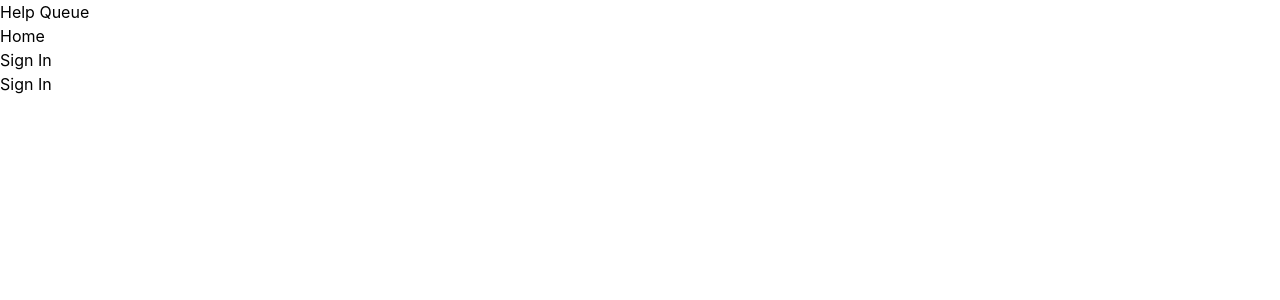
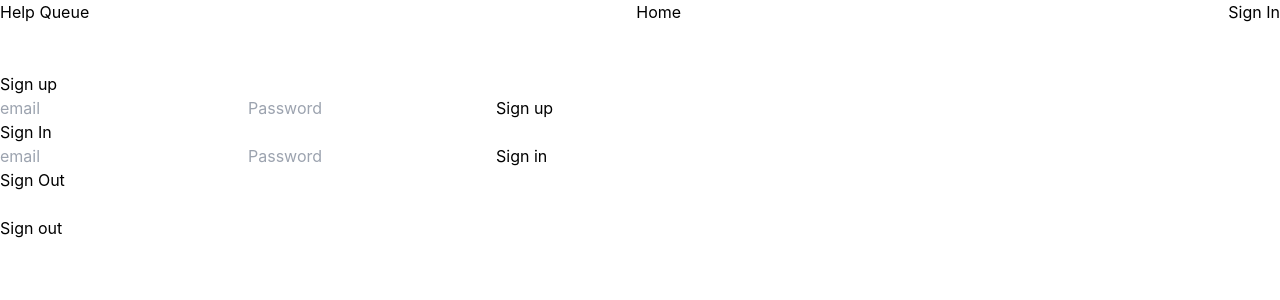
Before and after one commit to Zookerman3/Stock-Tracker-App, a React (Create React App) app: page /sign-in in a window 1280 px wide. Shown: the top 300 px of the page. Built offline with nearby package versions, Linux system fonts and the light colour scheme; no server answers.

Commit message:
wip hooking up api

```diff
--- /dev/null
+++ b/src/actions/ActionTypes.js
@@ -0,0 +1,2 @@
+export const GET_RECENT_TRADES_FAILURE='GET_TOP_STORIES_FAILURE'
+export const GET_RECENT_TRADES_SUCCESS='GET_TOP_STORIES_SUCCESS'
--- /dev/null
+++ b/src/actions/index.js
@@ -0,0 +1,11 @@
+import * as c from './ActionTypes';
+
+export const getRecentTradesSuccess = (recentTrades) => ({
+  type: c.GET_RECENT_TRADES_SUCCESS,
+  recentTrades
+});
+
+export const getRecentTradesFailure = (error) => ({
+  type: c.GET_RECENT_TRADES_FAILURE,
+  error
+});
--- a/src/components/Homepage.js
+++ b/src/components/Homepage.js
@@ -1,9 +1,64 @@
-import React from "react";
+import React, { useEffect, useReducer } from 'react';
+import recentTradesReducer from '../reducers/recent-trades-reducer';
+import { getRecentTradesSuccess, getRecentTradesFailure } from "./../actions/index";
 
-function Homepage(){
-  return (
-    <h1 className="text-center">Homepage</h1>
-  );
+
+const initialState = {
+    isLoaded: false,
+    recentTrades: [],
+    error: null
+};
+
+function Homepage() {
+    const [state, dispatch] = useReducer(recentTradesReducer, initialState);
+
+    useEffect(() => {
+        const headers = {
+            'Accept': 'application/json',
+            'X-CSRFToken': 'TyTJwjuEC7VV7mOqZ622haRaaUr0x0Ng4nrwSRFKQs7vdoBcJlK9qjAS69ghzhFu',
+            'Authorization': 'Token 5451c2b730af150677e5afd547ba70fe626a5d8c',
+          };
+
+        fetch(`https://api.quiverquant.com/beta/live/congresstrading`)
+            .then(response => {
+                if (!response.ok) {
+                    throw new Error(`${response.status}: ${response.statusText}`);
+                } else {
+                    return response.json()
+                }
+            })
+            .then((jsonifiedResponse) => {
+                const action = getRecentTradesSuccess(jsonifiedResponse.results)
+                dispatch(action);
+            })
+            .catch((error) => {
+                const action = getRecentTradesFailure(error.message)
+                dispatch(action);
+            });
+    }, [])
+
+    const { error, isLoaded, recentTrades } = state;
+
+    if (error) {
+        return <h1>Error: {error}</h1>;
+    } else if (!isLoaded) {
+        return <h1>...Loading...</h1>;
+    } else {
+        return (
+            <React.Fragment>
+                <h1>Most Recent Trades</h1>
+                <ul>
+                    {recentTrades.map((trade, index) =>
+                        <li key={index}>
+                            <h3>{trade.ReportDate}</h3>
+                            <p>{trade.Ticker}</p>
+                        </li>
+                    )}
+                </ul>
+            </React.Fragment>
+        );
+    }
 }
 
+
 export default Homepage
--- a/src/components/NavBar.js
+++ b/src/components/NavBar.js
@@ -1,18 +1,21 @@
 import { Link } from "react-router-dom";
 import React from "react";
 
-function Navbar(){
+function Navbar() {
     return (
         <React.Fragment>
+            <div className="flex mb-12 justify-between">
                 <h1> Help Queue</h1>
-      <ul>
-        <li>
+
+                    <p>
                         <Link to="/">Home</Link>
-        </li>
-        <li>
+                    </p>
+                    <p>
                         <Link to="/sign-in">Sign In</Link>
-        </li>
-      </ul>
+                    </p>
+
+            </div>
+
         </React.Fragment>
     );
 }
--- a/src/components/SignIn.js
+++ b/src/components/SignIn.js
@@ -1,9 +1,84 @@
-import React from "react";
+import React, { useState } from "react";
+import { auth } from "./../firebase.js";
+import { createUserWithEmailAndPassword, signInWithEmailAndPassword, signOut } from "firebase/auth";
 
-function SignIn(){
-  return (
-    <h1>Sign In</h1>
-  );
+function SignIn() {
+
+    const [signUpSuccess, setSignUpSuccess] = useState(null);
+    const [signInSuccess, setSignInSuccess] = useState(null);
+    const [signOutSuccess, setSignOutSuccess] = useState(null);
+
+    function doSignUp(event) {
+        event.preventDefault();
+        const email = event.target.email.value;
+        const password = event.target.password.value;
+        createUserWithEmailAndPassword(auth, email, password)
+            .then((userCredential) => {
+                setSignUpSuccess(`You've successfully signed up, ${userCredential.user.email}!`)
+            })
+            .catch((error) => {
+                setSignUpSuccess(`There was an error signing up: ${error.message}!`)
+            });
+    }
+
+    function doSignIn(event) {
+        event.preventDefault();
+        const email = event.target.signinEmail.value;
+        const password = event.target.signinPassword.value;
+        signInWithEmailAndPassword(auth, email, password)
+            .then((userCredential) => {
+                setSignInSuccess(`You've successfully signed in as ${userCredential.user.email}!`)
+            })
+            .catch((error) => {
+                setSignInSuccess(`There was an error signing in: ${error.message}!`)
+            });
+    }
+
+    // new function
+    function doSignOut() {
+        signOut(auth)
+            .then(function () {
+                setSignOutSuccess("You have successfully signed out!");
+            }).catch(function (error) {
+                setSignOutSuccess(`There was an error signing out: ${error.message}!`);
+            });
+    }
+
+    return (
+        <React.Fragment>
+            <h1>Sign up</h1>
+            {signUpSuccess}
+            <form onSubmit={doSignUp}>
+                <input
+                    type='text'
+                    name='email'
+                    placeholder='email' />
+                <input
+                    type='password'
+                    name='password'
+                    placeholder='Password' />
+                <button type='submit'>Sign up</button>
+            </form>
+
+            <h1>Sign In</h1>
+            <form onSubmit={doSignIn}>
+                <input
+                    type='text'
+                    name='signinEmail'
+                    placeholder='email' />
+                <input
+                    type='password'
+                    name='signinPassword'
+                    placeholder='Password' />
+                <button type='submit'>Sign in</button>
+            </form>
+
+            <h1>Sign Out</h1>
+            {signOutSuccess}
+            <br />
+            <button onClick={doSignOut}>Sign out</button>
+        </React.Fragment>
+    );
 }
 
 export default SignIn;
--- /dev/null
+++ b/src/firebase.js
@@ -0,0 +1,18 @@
+import { initializeApp } from "firebase/app";
+import { getFirestore } from 'firebase/firestore';
+import { getAuth } from "firebase/auth";
+
+const firebaseConfig = {
+    apiKey: process.env.REACT_APP_FIREBASE_API_KEY,
+    authDomain: process.env.REACT_APP_FIREBASE_AUTH_DOMAIN,
+    projectId: process.env.REACT_APP_FIREBASE_PROJECT_ID,
+    storageBucket: process.env.REACT_APP_FIREBASE_STORAGE_BUCKET,
+    messagingSenderId: process.env.REACT_APP_FIREBASE_SENDER_ID,
+    appId: process.env.REACT_APP_FIREBASE_APP_ID
+}
+
+const app = initializeApp(firebaseConfig);
+const auth = getAuth(app);
+const db = getFirestore(app);
+
+export { db, auth };
--- /dev/null
+++ b/src/reducers/recent-trades-reducer.js
@@ -0,0 +1,22 @@
+import * as c from '../actions/ActionTypes';
+
+const recentTradesReducer = (state, action) => {
+  switch (action.type) {
+    case c.GET_RECENT_TRADES_SUCCESS:
+      return {
+        ...state,
+        isLoaded: true,
+        recentTrades: action.recentTrades
+      };
+    case c.GET_RECENT_TRADES_FAILURE:
+      return {
+        ...state,
+        isLoaded: true,
+        error: action.error
+      };
+    default:
+      throw new Error(`There is no action matching ${action.type}.`);
+    }
+};
+
+export default recentTradesReducer;
```
Lines whose indentation alone changed are shown as unchanged.
